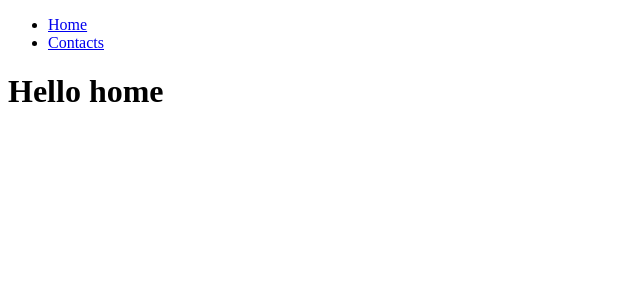
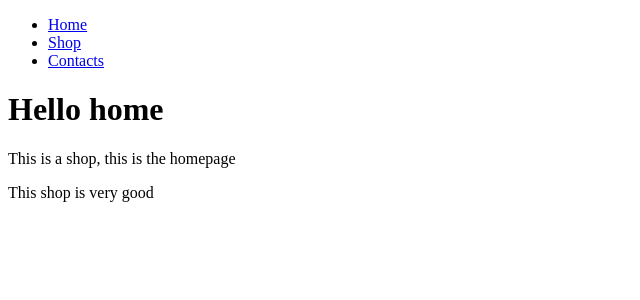
Before and after one commit to sdamaggio/wwwebshop, a Vue app in the folder ashop/: page /#/ in a window 1280 px wide. Shown: the top 300 px of the page, without its empty margins (0-640 px from the left). Built offline with nearby package versions, Linux system fonts and the light colour scheme; what vue-resource would draw is missing.

Commit message:
added ShopItem

```diff
--- a/ashop/src/App.vue
+++ b/ashop/src/App.vue
@@ -7,12 +7,14 @@
 
 <script>
 import Home from './components/HomeItem.vue'
+import Shop from './components/ShopItem.vue'
 import Contacts from './components/ContactsItem.vue'
 
 export default {
   name: 'app',
   components: {
     Home,
+    Shop,
     Contacts
   }
 }
--- a/ashop/src/components/ContactsItem.vue
+++ b/ashop/src/components/ContactsItem.vue
@@ -1,6 +1,9 @@
 <template>
   <div class="contacts">
     <h2>Contacts</h2>
+    <p>Groetstraat 10, 1024TV, Amsterdam</p>
+    <p>+31 685498098</p>
+    <div>HERE THERE IS A MAP</div>
   </div>
 </template>
 
--- a/ashop/src/components/HomeItem.vue
+++ b/ashop/src/components/HomeItem.vue
@@ -1,7 +1,8 @@
 <template>
   <div class="home">
     <h1>{{title}}</h1>
-
+    <p>This is a shop, this is the homepage</p>
+    <p>This shop is very good</p>
   </div>
 </template>
 
--- /dev/null
+++ b/ashop/src/components/ShopItem.vue
@@ -0,0 +1,17 @@
+<template>
+  <div class="shop">
+    <h2>Shop</h2>
+    <p>Here you can browse and select several products</p>
+  </div>
+</template>
+
+
+<script>
+  export default {
+    name: 'shop'
+  }
+</script>
+
+<style scoped>
+
+</style>
--- a/ashop/src/main.js
+++ b/ashop/src/main.js
@@ -6,6 +6,7 @@ import VueResource from 'vue-resource'
 import VueRouter from 'vue-router'
 import Home from './components/HomeItem'
 import Contacts from './components/ContactsItem'
+import Shop from './components/ShopItem'
 
 Vue.config.productionTip = false
 
@@ -17,6 +18,7 @@ const router = new VueRouter({
   base: __dirname,
   routes: [
     {path: '/', component: Home},
+    {path: '/shop', component: Shop},
     {path: '/contacts', component: Contacts}
   ]
 });
@@ -28,6 +30,7 @@ new Vue({
   <div id=app>
     <ul>
       <li><router-link to="/">Home</router-link></li>
+      <li><router-link to="/shop">Shop</router-link></li>
       <li><router-link to="/contacts">Contacts</router-link></li>
     </ul>
     <router-view></router-view>
```
